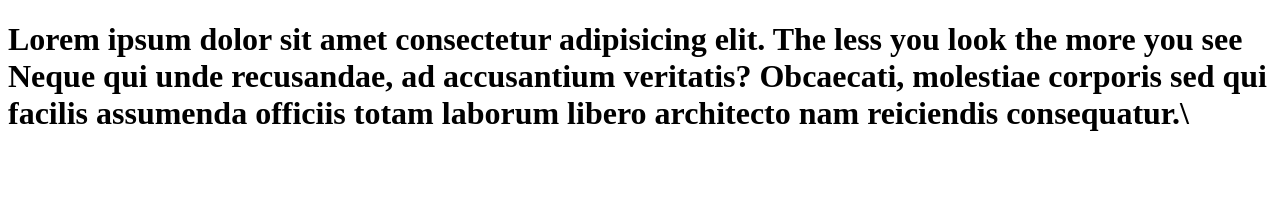
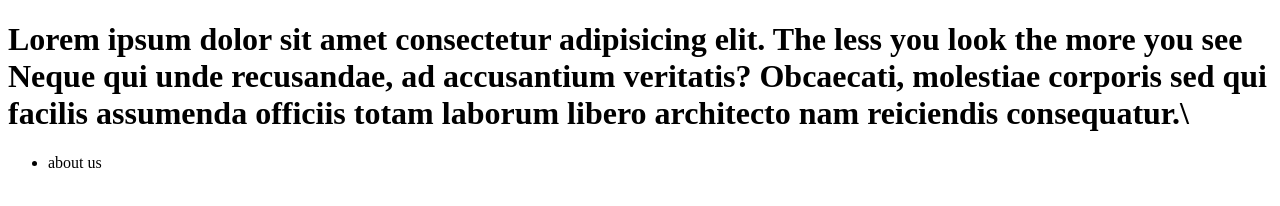
Before and after one commit to TETRATETRA/GitWebsite, a plain HTML site: page index.html in a window 1280 px wide. Drawn offline with Linux system fonts and the light colour scheme.

Commit message:
update index

```diff
--- a/index.html
+++ b/index.html
@@ -10,5 +10,9 @@
         The less you look the more you see
         Neque qui unde recusandae, ad accusantium veritatis? Obcaecati, molestiae corporis sed qui facilis assumenda officiis totam laborum libero architecto nam reiciendis consequatur.\
     </h1>
+    <ul><li>
+        about us
+        </li>
+</ul>
 </body>
 </html>
```
